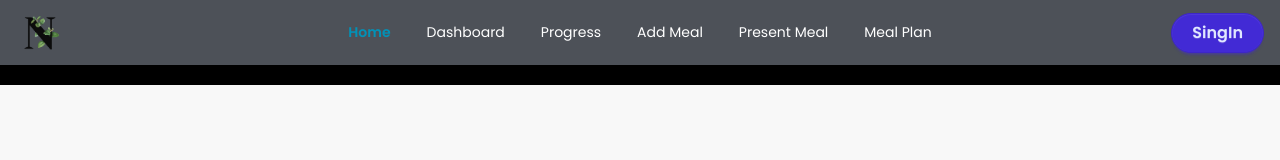
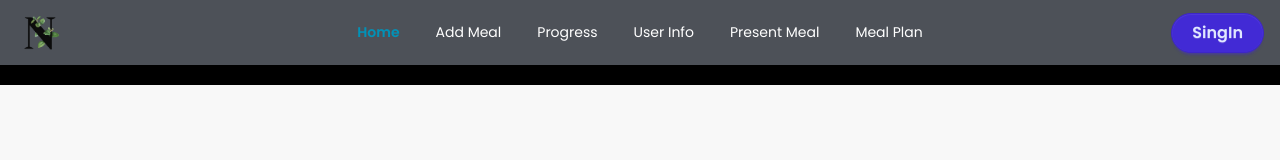
Before and after one commit to Amitkumersarkar/Nutrition-Tracker, a React (Vite) app: page / in a window 1280 px wide. Shown: the top 160 px of the page. Built offline with nearby package versions, Linux system fonts and the light colour scheme; a web font is replaced by a local one.

Commit message:
updated navbar

```diff
--- a/src/components/Header/Navbar.jsx
+++ b/src/components/Header/Navbar.jsx
@@ -16,12 +16,12 @@ const Navbar = () => {
             </li>
             <li>
                 <NavLink
-                    to="/dashboard"
+                    to="/add-meal"
                     className={({ isActive }) =>
                         isActive ? "text-cyan-600 font-semibold" : "hover:text-cyan-500"
                     }
                 >
-                    Dashboard
+                    Add Meal
                 </NavLink>
             </li>
             <li>
@@ -36,12 +36,12 @@ const Navbar = () => {
             </li>
             <li>
                 <NavLink
-                    to="/add-meal"
+                    to="/user-info"
                     className={({ isActive }) =>
                         isActive ? "text-cyan-600 font-semibold" : "hover:text-cyan-500"
                     }
                 >
-                    Add Meal
+                    User Info
                 </NavLink>
             </li>
             <li>
--- a/src/main.jsx
+++ b/src/main.jsx
@@ -18,7 +18,7 @@ const router = createBrowserRouter([
         element: <Dashboard></Dashboard>
       },
       {
-        path: '/add-meal',
+        path: '/user-info',
         element: <MealEntry></MealEntry>
       }
     ]
```
